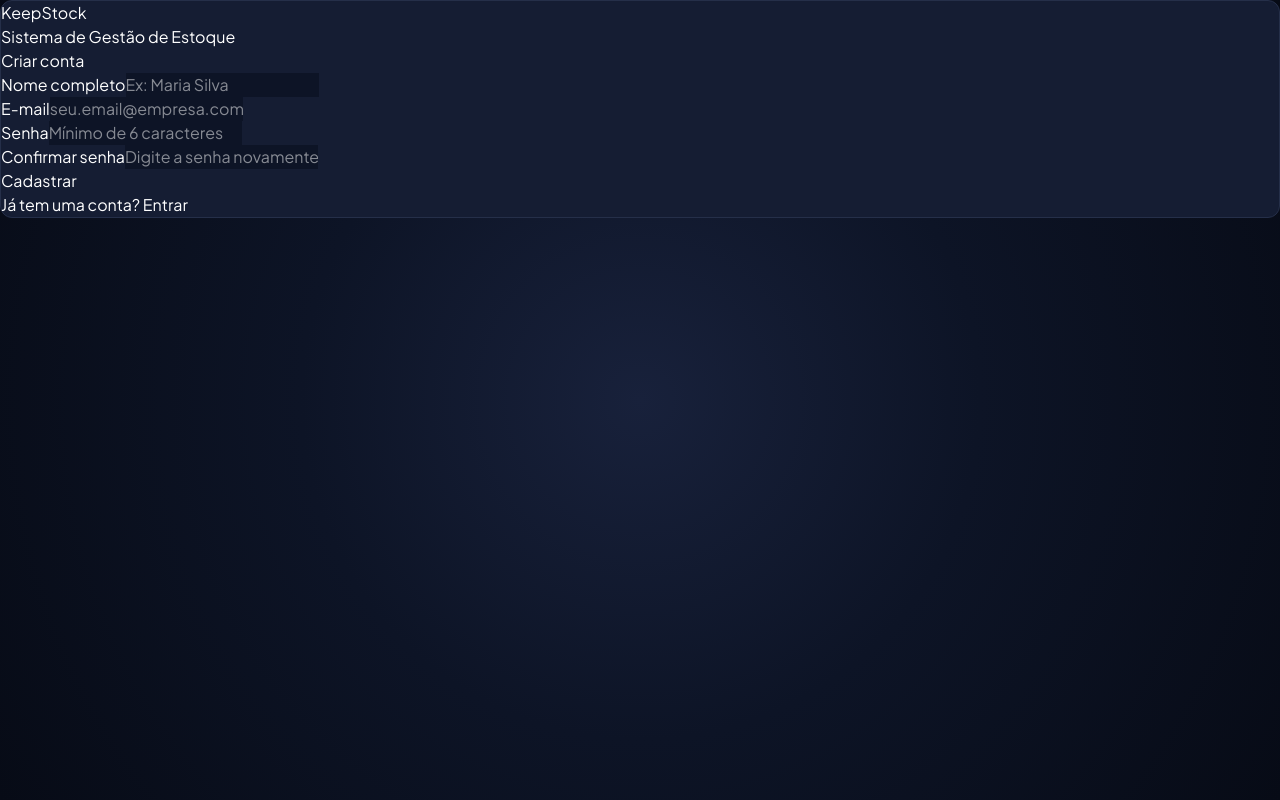
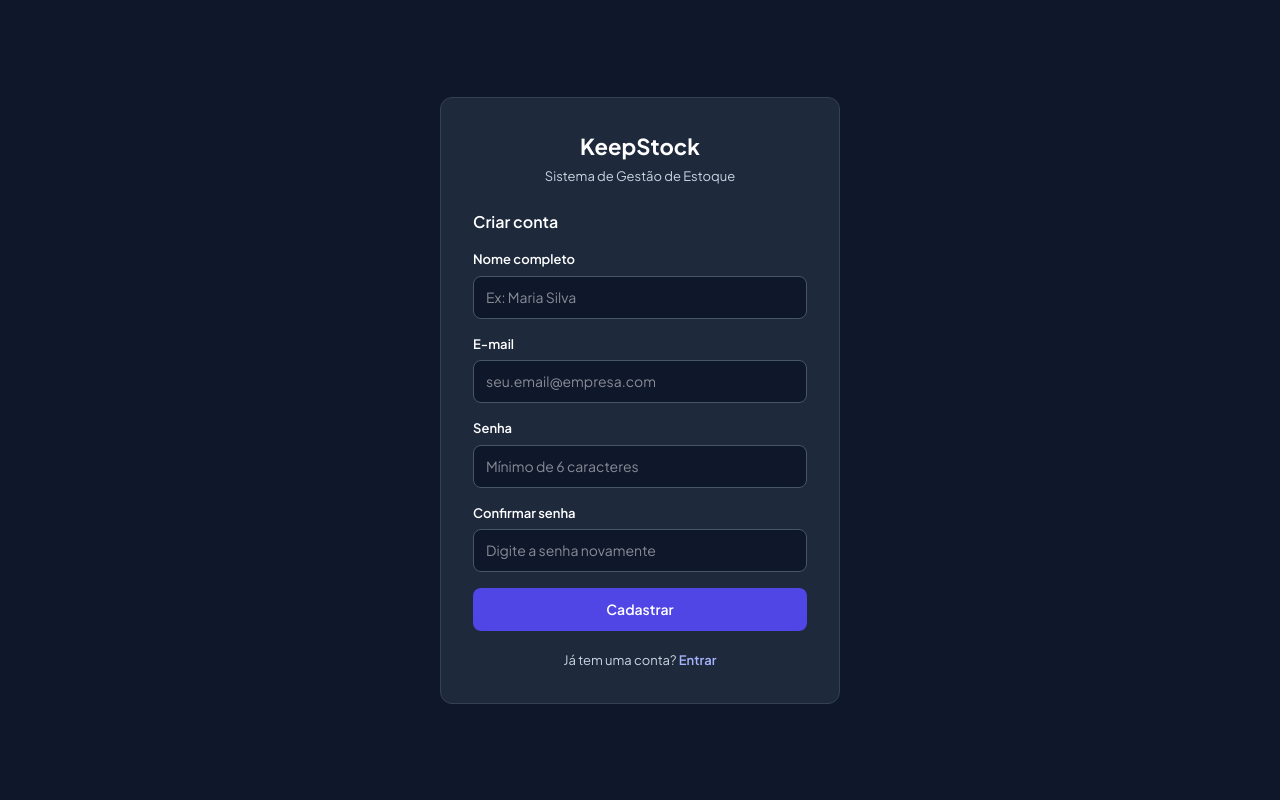
Before and after one commit to arthurfaleiros-stack/StockFrontEnd, a React (Vite) app: page /cadastro in a window 1280 px wide. Built offline with nearby package versions, Linux system fonts and the light colour scheme.

Commit message:
Refatora página de registro com melhorias no layout e validação de erros

```diff
--- a/src/pages/auth/RegisterPage.jsx
+++ b/src/pages/auth/RegisterPage.jsx
@@ -3,7 +3,7 @@ import { Link, useNavigate } from 'react-router-dom';
 import { useAuth } from '../../context/useAuth';
 import { isValidEmail } from '../../utils/validators';
 
-export function RegisterPage() {
+function RegisterPage() {
   const navigate = useNavigate();
   const { register } = useAuth();
 
@@ -73,49 +73,100 @@ export function RegisterPage() {
 
   return (
     <div
-      className="auth-page"
       style={{
         minHeight: '100vh',
-        background:
-          'radial-gradient(circle at center, #18213b 0%, #0d1426 45%, #070b16 100%)',
+        display: 'flex',
+        alignItems: 'center',
+        justifyContent: 'center',
+        backgroundColor: '#0f172a',
+        padding: '24px',
       }}
     >
       <div
-        className="auth-card"
         style={{
-          backgroundColor: '#151d33',
-          border: '1px solid #252f49',
+          width: '100%',
+          maxWidth: '400px',
+          backgroundColor: '#1e293b',
+          border: '1px solid #334155',
           borderRadius: '12px',
-          color: '#ffffff',
+          padding: '32px',
+          boxSizing: 'border-box',
         }}
       >
-        <div className="auth-logo">
-          <h1 style={{ color: '#ffffff' }}>KeepStock</h1>
+        {/* Logo */}
+        <div
+          style={{
+            textAlign: 'center',
+            marginBottom: '24px',
+          }}
+        >
+          <h1
+            style={{
+              fontSize: '22px',
+              fontWeight: '700',
+              color: '#ffffff',
+              margin: '0',
+            }}
+          >
+            KeepStock
+          </h1>
 
-          <p style={{ color: '#ffffff' }}>
+          <p
+            style={{
+              fontSize: '13px',
+              color: '#cbd5e1',
+              margin: '4px 0 0',
+            }}
+          >
             Sistema de Gestão de Estoque
           </p>
         </div>
 
+        {/* Título */}
         <h2
-          className="auth-title"
-          style={{ color: '#ffffff' }}
+          style={{
+            fontSize: '16px',
+            fontWeight: '600',
+            color: '#ffffff',
+            margin: '0 0 16px',
+          }}
         >
           Criar conta
         </h2>
 
+        {/* Erro da API */}
         {apiError && (
-          <div className="alert alert-error">
+          <div
+            style={{
+              padding: '10px 12px',
+              borderRadius: '8px',
+              fontSize: '13px',
+              marginBottom: '16px',
+              backgroundColor: '#450a0a',
+              color: '#fecaca',
+              border: '1px solid #991b1b',
+            }}
+          >
             {apiError}
           </div>
         )}
 
         <form onSubmit={handleSubmit} noValidate>
-
-          <div className="form-group">
+          {/* Nome */}
+          <div
+            style={{
+              marginBottom: '16px',
+            }}
+          >
             <label
               htmlFor="nome"
-              style={{ color: '#ffffff' }}
+              style={{
+                display: 'block',
+                fontSize: '13px',
+                fontWeight: '600',
+                color: '#ffffff',
+                marginBottom: '6px',
+              }}
             >
               Nome completo
             </label>
@@ -127,22 +178,49 @@ export function RegisterPage() {
               onChange={(e) => setNome(e.target.value)}
               placeholder="Ex: Maria Silva"
               style={{
+                width: '100%',
+                padding: '10px 12px',
+                fontSize: '14px',
+                border: errors.nome
+                  ? '1px solid #dc2626'
+                  : '1px solid #475569',
+                borderRadius: '8px',
                 color: '#ffffff',
-                backgroundColor: '#0d1426',
+                backgroundColor: '#0f172a',
+                boxSizing: 'border-box',
+                outline: 'none',
               }}
             />
 
             {errors.nome && (
-              <p className="form-error">
+              <p
+                style={{
+                  fontSize: '12px',
+                  color: '#fca5a5',
+                  marginTop: '4px',
+                  marginBottom: '0',
+                }}
+              >
                 {errors.nome}
               </p>
             )}
           </div>
 
-          <div className="form-group">
+          {/* E-mail */}
+          <div
+            style={{
+              marginBottom: '16px',
+            }}
+          >
             <label
               htmlFor="email"
-              style={{ color: '#ffffff' }}
+              style={{
+                display: 'block',
+                fontSize: '13px',
+                fontWeight: '600',
+                color: '#ffffff',
+                marginBottom: '6px',
+              }}
             >
               E-mail
             </label>
@@ -154,22 +232,49 @@ export function RegisterPage() {
               onChange={(e) => setEmail(e.target.value)}
               placeholder="seu.email@empresa.com"
               style={{
+                width: '100%',
+                padding: '10px 12px',
+                fontSize: '14px',
+                border: errors.email
+                  ? '1px solid #dc2626'
+                  : '1px solid #475569',
+                borderRadius: '8px',
                 color: '#ffffff',
-                backgroundColor: '#0d1426',
+                backgroundColor: '#0f172a',
+                boxSizing: 'border-box',
+                outline: 'none',
               }}
             />
 
             {errors.email && (
-              <p className="form-error">
+              <p
+                style={{
+                  fontSize: '12px',
+                  color: '#fca5a5',
+                  marginTop: '4px',
+                  marginBottom: '0',
+                }}
+              >
                 {errors.email}
               </p>
             )}
           </div>
 
-          <div className="form-group">
+          {/* Senha */}
+          <div
+            style={{
+              marginBottom: '16px',
+            }}
+          >
             <label
               htmlFor="senha"
-              style={{ color: '#ffffff' }}
+              style={{
+                display: 'block',
+                fontSize: '13px',
+                fontWeight: '600',
+                color: '#ffffff',
+                marginBottom: '6px',
+              }}
             >
               Senha
             </label>
@@ -181,22 +286,49 @@ export function RegisterPage() {
               onChange={(e) => setSenha(e.target.value)}
               placeholder="Mínimo de 6 caracteres"
               style={{
+                width: '100%',
+                padding: '10px 12px',
+                fontSize: '14px',
+                border: errors.senha
+                  ? '1px solid #dc2626'
+                  : '1px solid #475569',
+                borderRadius: '8px',
                 color: '#ffffff',
-                backgroundColor: '#0d1426',
+                backgroundColor: '#0f172a',
+                boxSizing: 'border-box',
+                outline: 'none',
               }}
             />
 
             {errors.senha && (
-              <p className="form-error">
+              <p
+                style={{
+                  fontSize: '12px',
+                  color: '#fca5a5',
+                  marginTop: '4px',
+                  marginBottom: '0',
+                }}
+              >
                 {errors.senha}
               </p>
             )}
           </div>
 
-          <div className="form-group">
+          {/* Confirmar senha */}
+          <div
+            style={{
+              marginBottom: '16px',
+            }}
+          >
             <label
               htmlFor="confirmarSenha"
-              style={{ color: '#ffffff' }}
+              style={{
+                display: 'block',
+                fontSize: '13px',
+                fontWeight: '600',
+                color: '#ffffff',
+                marginBottom: '6px',
+              }}
             >
               Confirmar senha
             </label>
@@ -208,33 +340,73 @@ export function RegisterPage() {
               onChange={(e) => setConfirmarSenha(e.target.value)}
               placeholder="Digite a senha novamente"
               style={{
+                width: '100%',
+                padding: '10px 12px',
+                fontSize: '14px',
+                border: errors.confirmarSenha
+                  ? '1px solid #dc2626'
+                  : '1px solid #475569',
+                borderRadius: '8px',
                 color: '#ffffff',
-                backgroundColor: '#0d1426',
+                backgroundColor: '#0f172a',
+                boxSizing: 'border-box',
+                outline: 'none',
               }}
             />
 
             {errors.confirmarSenha && (
-              <p className="form-error">
+              <p
+                style={{
+                  fontSize: '12px',
+                  color: '#fca5a5',
+                  marginTop: '4px',
+                  marginBottom: '0',
+                }}
+              >
                 {errors.confirmarSenha}
               </p>
             )}
           </div>
 
+          {/* Botão */}
           <button
             type="submit"
-            className="btn-primary"
             disabled={isSubmitting}
+            style={{
+              width: '100%',
+              padding: '11px',
+              fontSize: '14px',
+              fontWeight: '600',
+              color: '#ffffff',
+              backgroundColor: isSubmitting ? '#6366f1' : '#4f46e5',
+              border: 'none',
+              borderRadius: '8px',
+              cursor: isSubmitting ? 'not-allowed' : 'pointer',
+            }}
           >
             {isSubmitting ? 'Cadastrando...' : 'Cadastrar'}
           </button>
         </form>
 
+        {/* Rodapé */}
         <p
-          className="auth-footer"
-          style={{ color: '#ffffff' }}
+          style={{
+            textAlign: 'center',
+            marginTop: '20px',
+            fontSize: '13px',
+            color: '#cbd5e1',
+          }}
         >
           Já tem uma conta?{' '}
-          <Link to="/login">
+
+          <Link
+            to="/login"
+            style={{
+              color: '#a5b4fc',
+              fontWeight: '600',
+              textDecoration: 'none',
+            }}
+          >
             Entrar
           </Link>
         </p>
```
